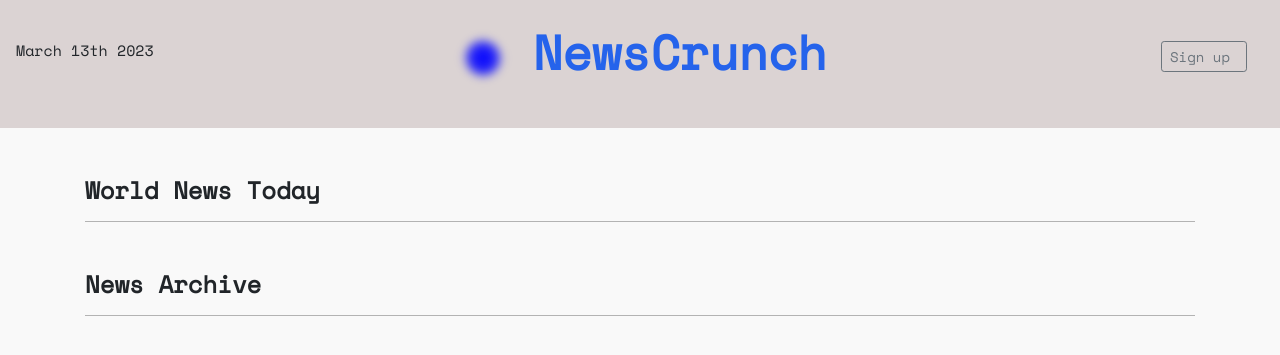
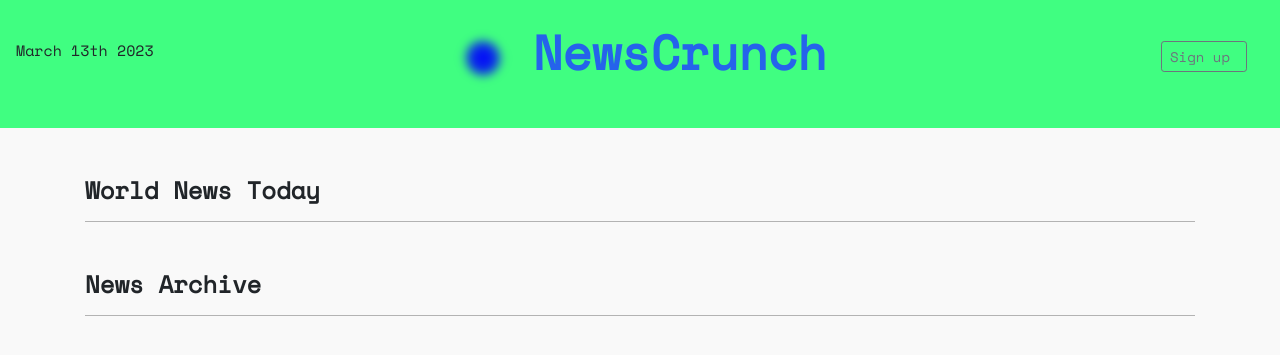
Before and after one commit to sanjeewk/NewsCrunch, a Django app: page / in a window 1280 px wide. Shown: the top 355 px of the page. Run offline with Django 3.2, Linux system fonts and the light colour scheme; data that the repository does not hold is empty; some libraries are stand-ins or nearby versions.

Commit message:
change header colour

```diff
--- a/static/main.css
+++ b/static/main.css
@@ -25,8 +25,9 @@
     "Apple Color Emoji", "Segoe UI Emoji", "Segoe UI Symbol";
     font-family: 'Space Mono', monospace;
 }
-header{
-  background-color: rgb(219, 211, 211);
+
+header {
+  background-color: rgba(47, 255, 118, 0.91);
 }
 container{
   /* display: block; */
@@ -54,9 +55,9 @@
   font-size: 3rem;
   /* padding-right: 2rem; */
 }
-a {
+/* a {
   color: var(--red);
-}
+} */
 h5 {
   text-decoration-line: underline;
   text-decoration-thickness: inherit;
```
